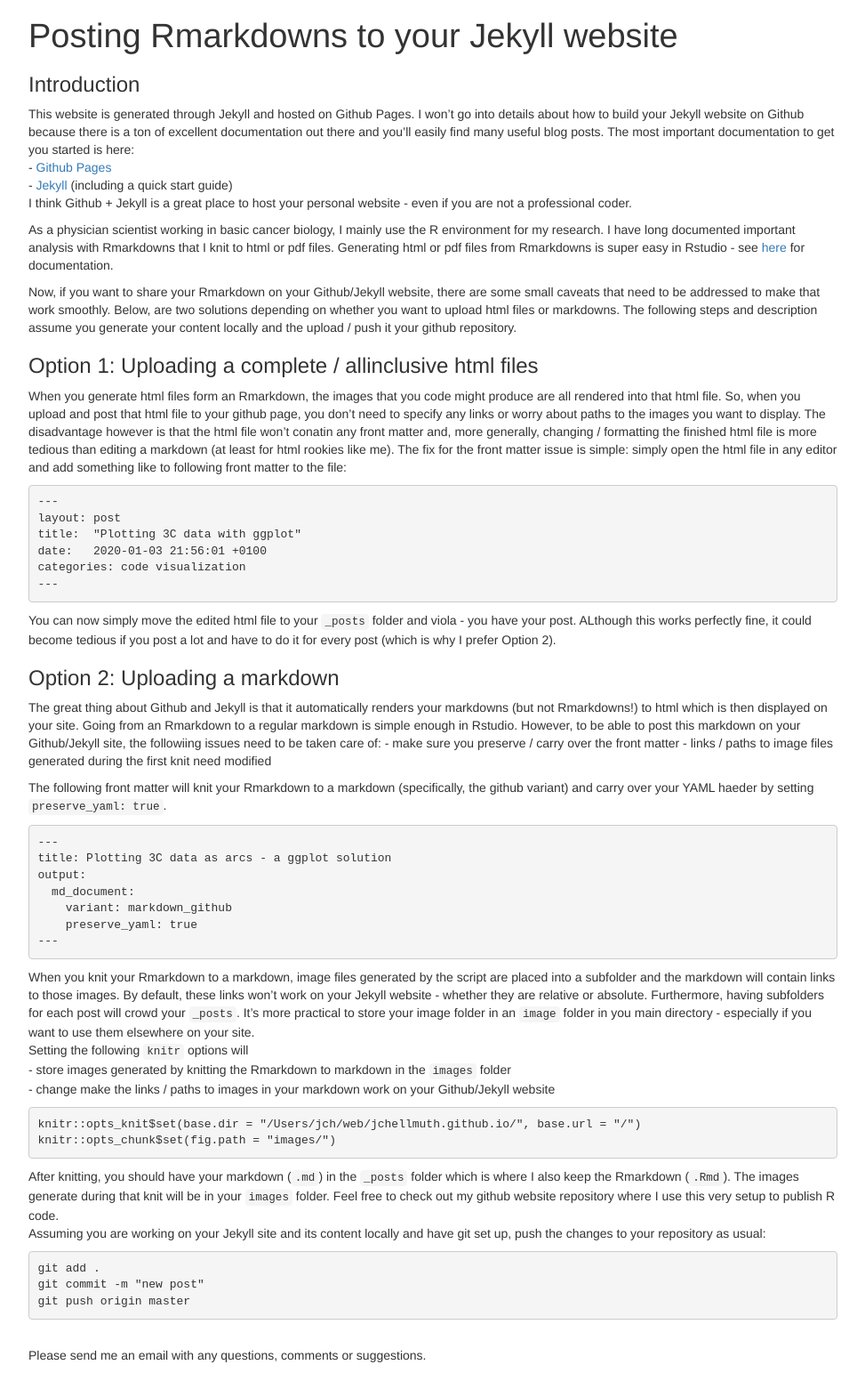
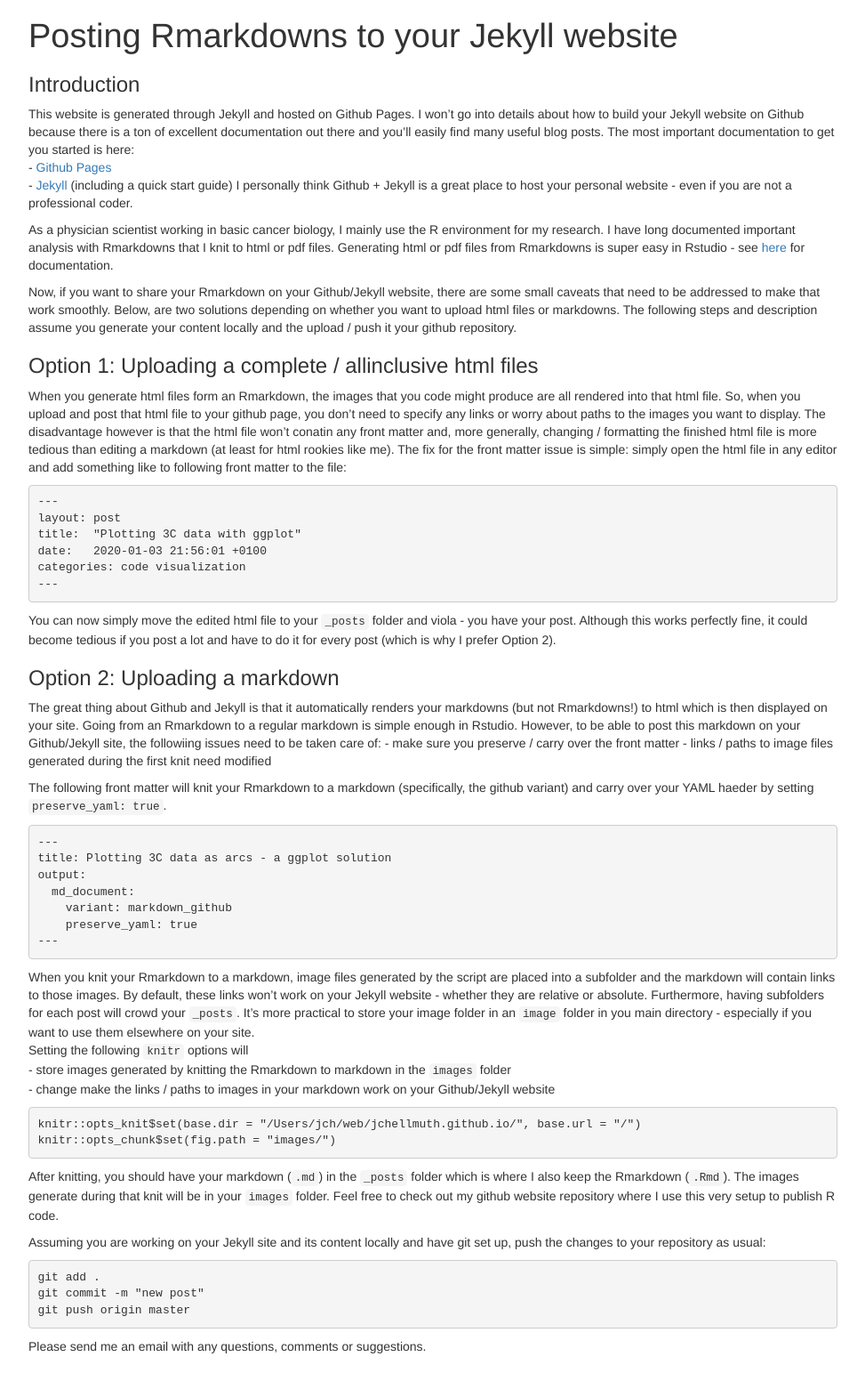
Before and after one commit to jchellmuth/jchellmuth.github.io, a Jekyll site: the page _posts/2020-01-04-Rmarkdown-posts-to-Jekyll.html, which Jekyll copies as it is, in a window 1280 px wide. Shown: the whole page at 89% size, without its empty margins (153-1126 px from the left). Built offline with Jekyll 4.4.1, drawn with Linux system fonts in a browser that asks for light colours.

```diff
--- a/_posts/2020-01-04-Rmarkdown-posts-to-Jekyll.html
+++ b/_posts/2020-01-04-Rmarkdown-posts-to-Jekyll.html
@@ -370,8 +370,7 @@ summary {
 <h3>Introduction</h3>
 <p>This website is generated through Jekyll and hosted on Github Pages. I won’t go into details about how to build your Jekyll website on Github because there is a ton of excellent documentation out there and you’ll easily find many useful blog posts. The most important documentation to get you started is here:<br />
 - <a href="https://help.github.com/en/github/working-with-github-pages">Github Pages</a><br />
-- <a href="https://jekyllrb.com/docs/">Jekyll</a> (including a quick start guide)<br />
-I think Github + Jekyll is a great place to host your personal website - even if you are not a professional coder.</p>
+- <a href="https://jekyllrb.com/docs/">Jekyll</a> (including a quick start guide) I personally think Github + Jekyll is a great place to host your personal website - even if you are not a professional coder.</p>
 <p>As a physician scientist working in basic cancer biology, I mainly use the R environment for my research. I have long documented important analysis with Rmarkdowns that I knit to html or pdf files. Generating html or pdf files from Rmarkdowns is super easy in Rstudio - see <a href="https://rmarkdown.rstudio.com">here</a> for documentation.</p>
 <p>Now, if you want to share your Rmarkdown on your Github/Jekyll website, there are some small caveats that need to be addressed to make that work smoothly. Below, are two solutions depending on whether you want to upload html files or markdowns. The following steps and description assume you generate your content locally and the upload / push it your github repository.</p>
 </div>
@@ -384,7 +383,7 @@ title:  &quot;Plotting 3C data with ggplot&quot;
 date:   2020-01-03 21:56:01 +0100
 categories: code visualization
 ---</code></pre>
-<p>You can now simply move the edited html file to your <code>_posts</code> folder and viola - you have your post. ALthough this works perfectly fine, it could become tedious if you post a lot and have to do it for every post (which is why I prefer Option 2).</p>
+<p>You can now simply move the edited html file to your <code>_posts</code> folder and viola - you have your post. Although this works perfectly fine, it could become tedious if you post a lot and have to do it for every post (which is why I prefer Option 2).</p>
 </div>
 <div id="option-2-uploading-a-markdown" class="section level3">
 <h3>Option 2: Uploading a markdown</h3>
@@ -403,11 +402,12 @@ Setting the following <code>knitr</code> options will<br />
 - change make the links / paths to images in your markdown work on your Github/Jekyll website</p>
 <pre class="{r}"><code>knitr::opts_knit$set(base.dir = &quot;/Users/jch/web/jchellmuth.github.io/&quot;, base.url = &quot;/&quot;)
 knitr::opts_chunk$set(fig.path = &quot;images/&quot;)</code></pre>
-<p>After knitting, you should have your markdown (<code>.md</code>) in the <code>_posts</code> folder which is where I also keep the Rmarkdown (<code>.Rmd</code>). The images generate during that knit will be in your <code>images</code> folder. Feel free to check out my github website repository where I use this very setup to publish R code. <br /> Assuming you are working on your Jekyll site and its content locally and have git set up, push the changes to your repository as usual:</p>
+<p>After knitting, you should have your markdown (<code>.md</code>) in the <code>_posts</code> folder which is where I also keep the Rmarkdown (<code>.Rmd</code>). The images generate during that knit will be in your <code>images</code> folder. Feel free to check out my github website repository where I use this very setup to publish R code.</p>
+<p>Assuming you are working on your Jekyll site and its content locally and have git set up, push the changes to your repository as usual:</p>
 <pre class="{bash}"><code>git add .
 git commit -m &quot;new post&quot;
 git push origin master</code></pre>
-<p><br /> Please send me an email with any questions, comments or suggestions.</p>
+<p>Please send me an email with any questions, comments or suggestions.</p>
 </div>
 
 
```
Also changed, not shown: _posts/2020-01-04-Rmarkdown-posts-to-Jekyll.md (+1 -1 lines).
